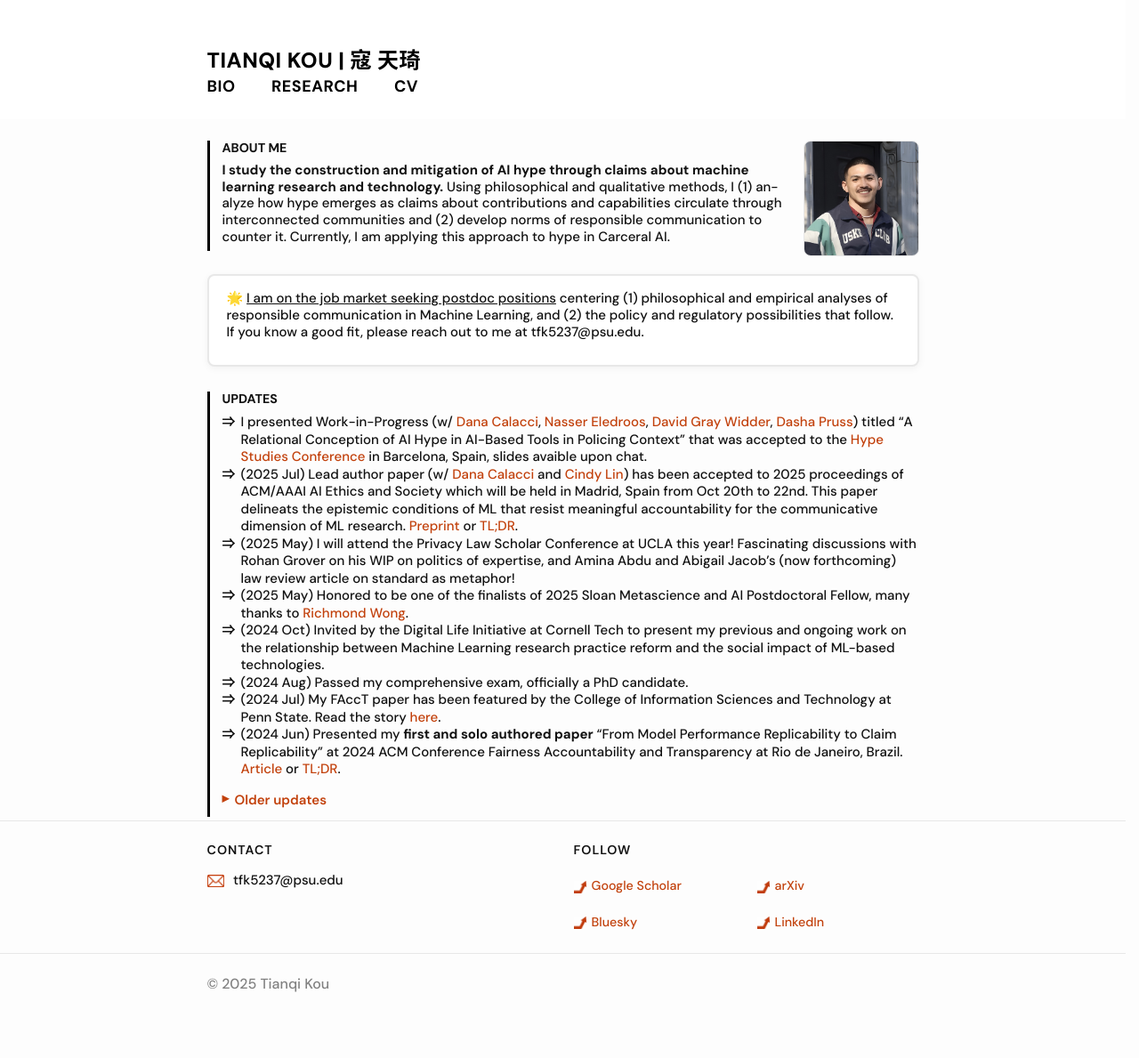
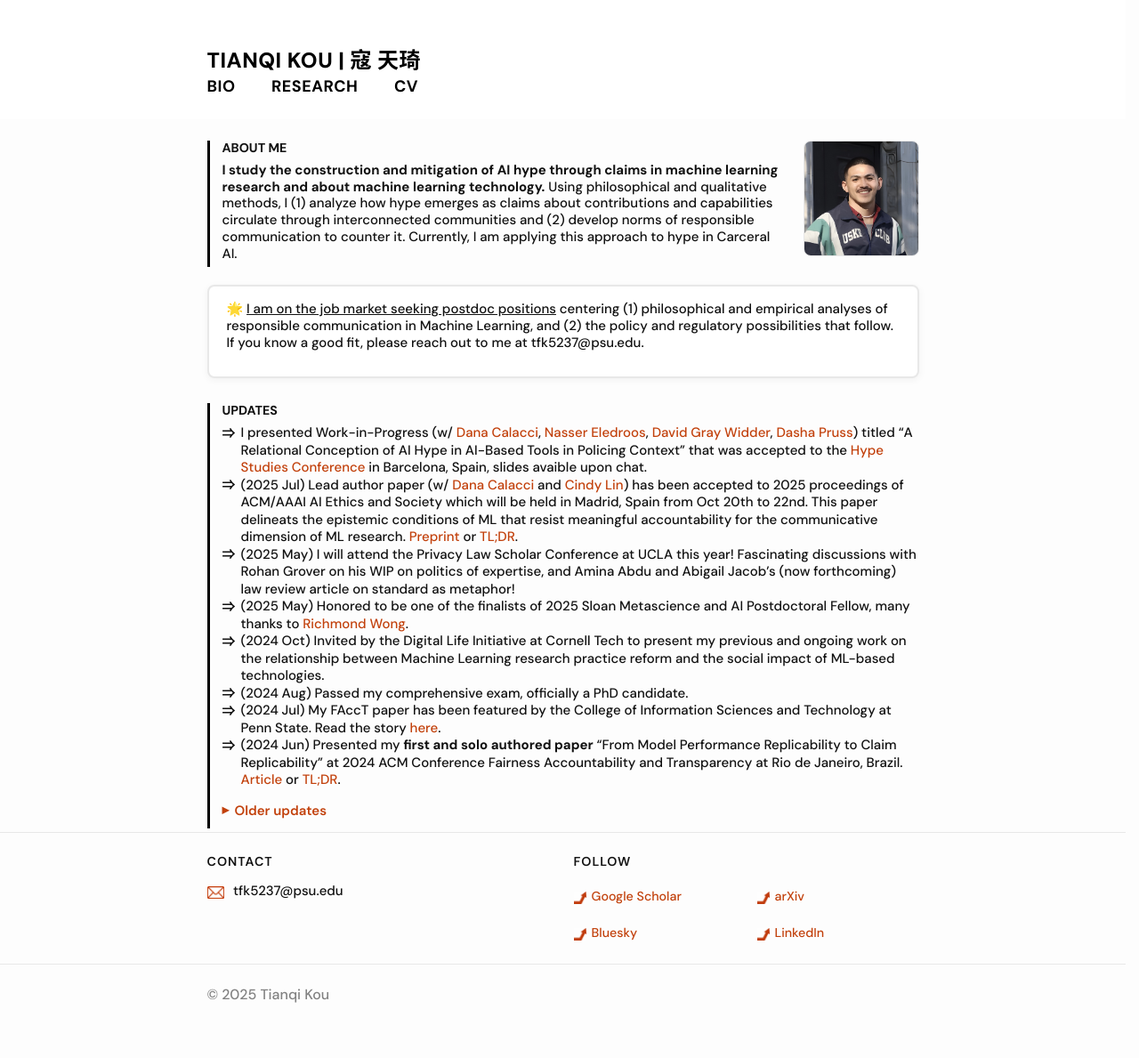
Before and after one commit to koutianqi/koutianqi.github.io, a Jekyll site: the page built from index.markdown, in a window 1280 px wide. Shown: the whole page at 89% size. Built offline with Jekyll 4.4.1, drawn with Linux system fonts in a browser that asks for light colours.

Commit message:
Update index.markdown

```diff
--- a/index.markdown
+++ b/index.markdown
@@ -1,7 +1,7 @@
 ---
 layout: page
 title: "Tianqi Kou | Tianqi studies AI hype and communication norms."
-description: "I study the construction and mitigation of AI hype within the communicative dimension of the machine learning ecosystem."
+description: "I study the construction and mitigation of AI hype through claims in machine learning research and about machine learning technology."
 ---
 
 <div class="intro-hero card">
@@ -10,7 +10,7 @@ description: "I study the construction and mitigation of AI hype within the comm
   <h2 class="mobile-only"><strong>ABOUT ME</strong></h2>
 
 
-**I study the construction and mitigation of AI hype through claims about machine learning research and technology.** Using philosophical and qualitative methods, I (1) analyze how hype emerges as claims about contributions and capabilities circulate through interconnected communities and (2) develop norms of responsible communication to counter it. Currently, I am applying this approach to hype in Carceral AI.
+**I study the construction and mitigation of AI hype through claims in machine learning research and about machine learning technology.** Using philosophical and qualitative methods, I (1) analyze how hype emerges as claims about contributions and capabilities circulate through interconnected communities and (2) develop norms of responsible communication to counter it. Currently, I am applying this approach to hype in Carceral AI.
 
   </div>
   <img class="headshot" src="{{ "/assets/img/headshot_crop.jpg" | relative_url }}" alt="Headshot" />
```
